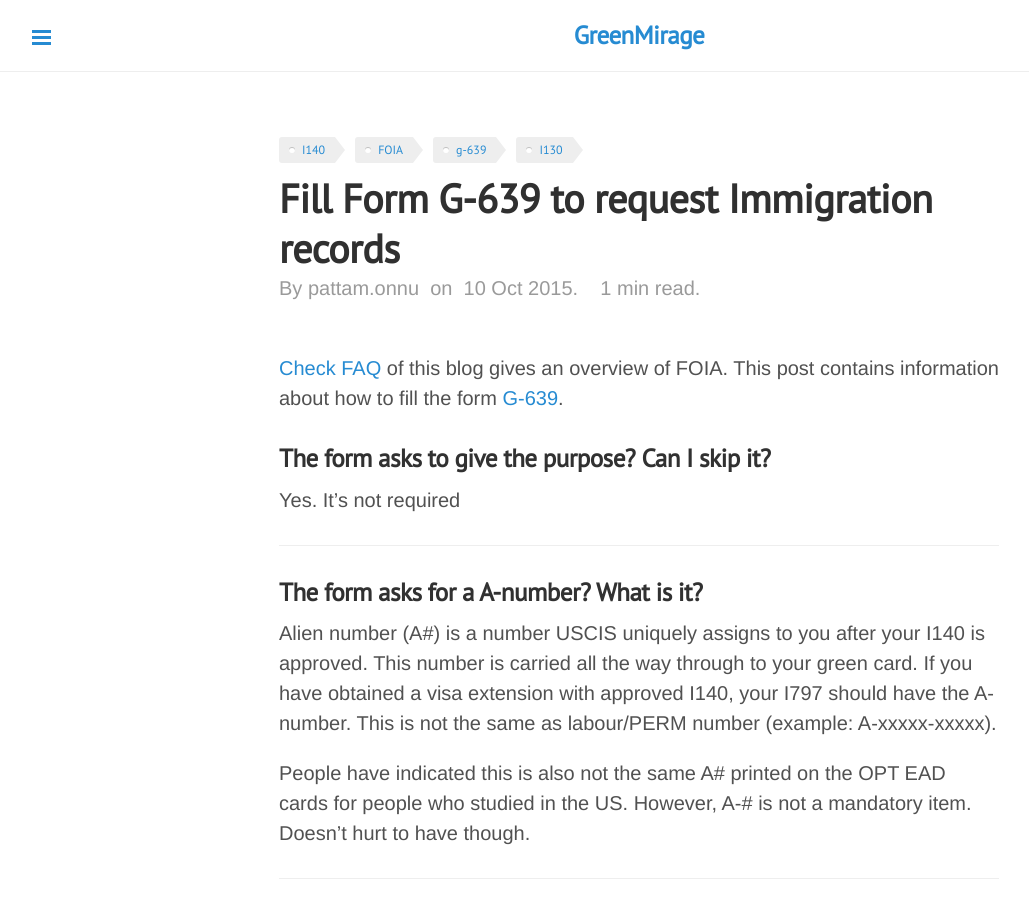
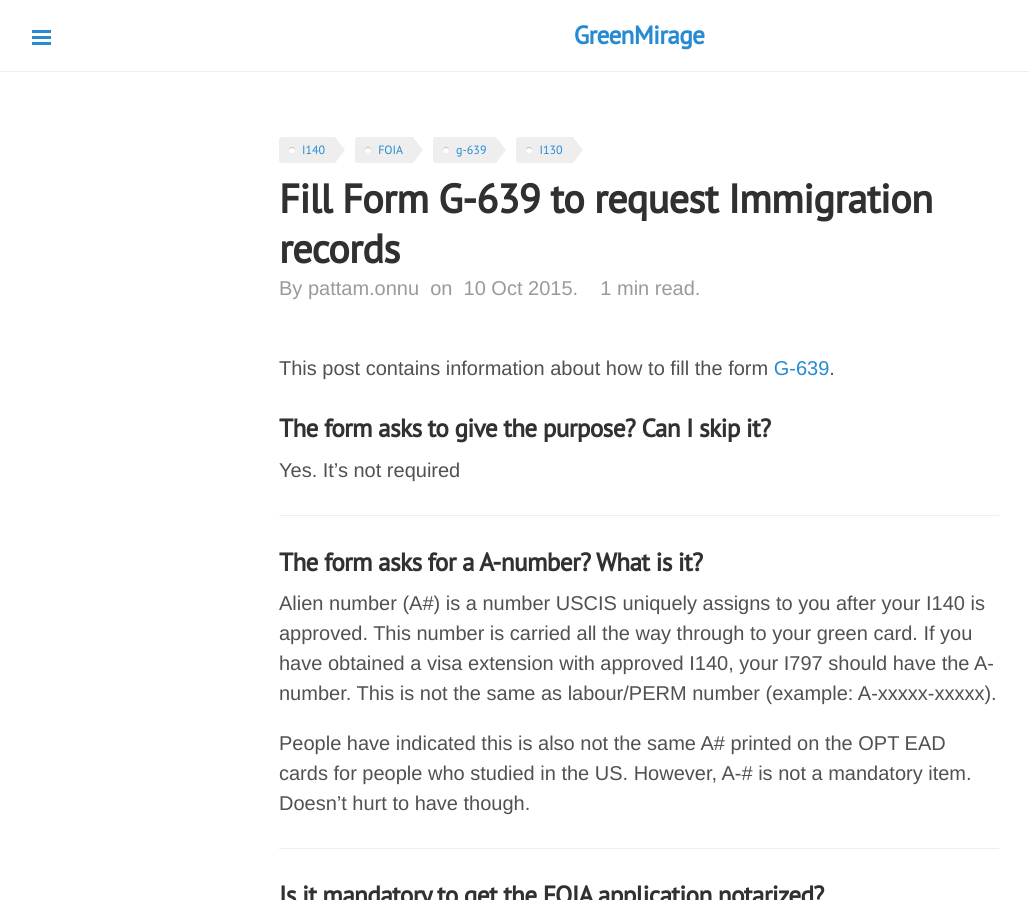
Before and after one commit to gitforwork2/gitforwork.github.io, a Jekyll site: the page built from _posts/2015-10-10-i140-foia-form-g-639-instruction.md, in a window 1280 px wide and 900 px high. Shown: the whole window, without its empty margins (1-1030 px from the left). Built offline with Jekyll 4.4.1, drawn with Linux system fonts in a browser that asks for light colours; comment, search, counter and statistics services are not loaded.

Commit message:
post refactor

```diff
--- a/_posts/2015-10-10-i140-foia-form-g-639-instruction.md
+++ b/_posts/2015-10-10-i140-foia-form-g-639-instruction.md
@@ -7,7 +7,6 @@ comments: true
 description: Instruction to fill form g-639 to request approved I140
 ---
 
-[Check FAQ](/posts/request-i140-via-foia/) of this blog gives an overview of FOIA.
 This post contains information about how to fill the form [G-639](http://www.uscis.gov/sites/default/files/files/form/g-639.pdf).
 
 ### The form asks to give the purpose? Can I skip it?
```
